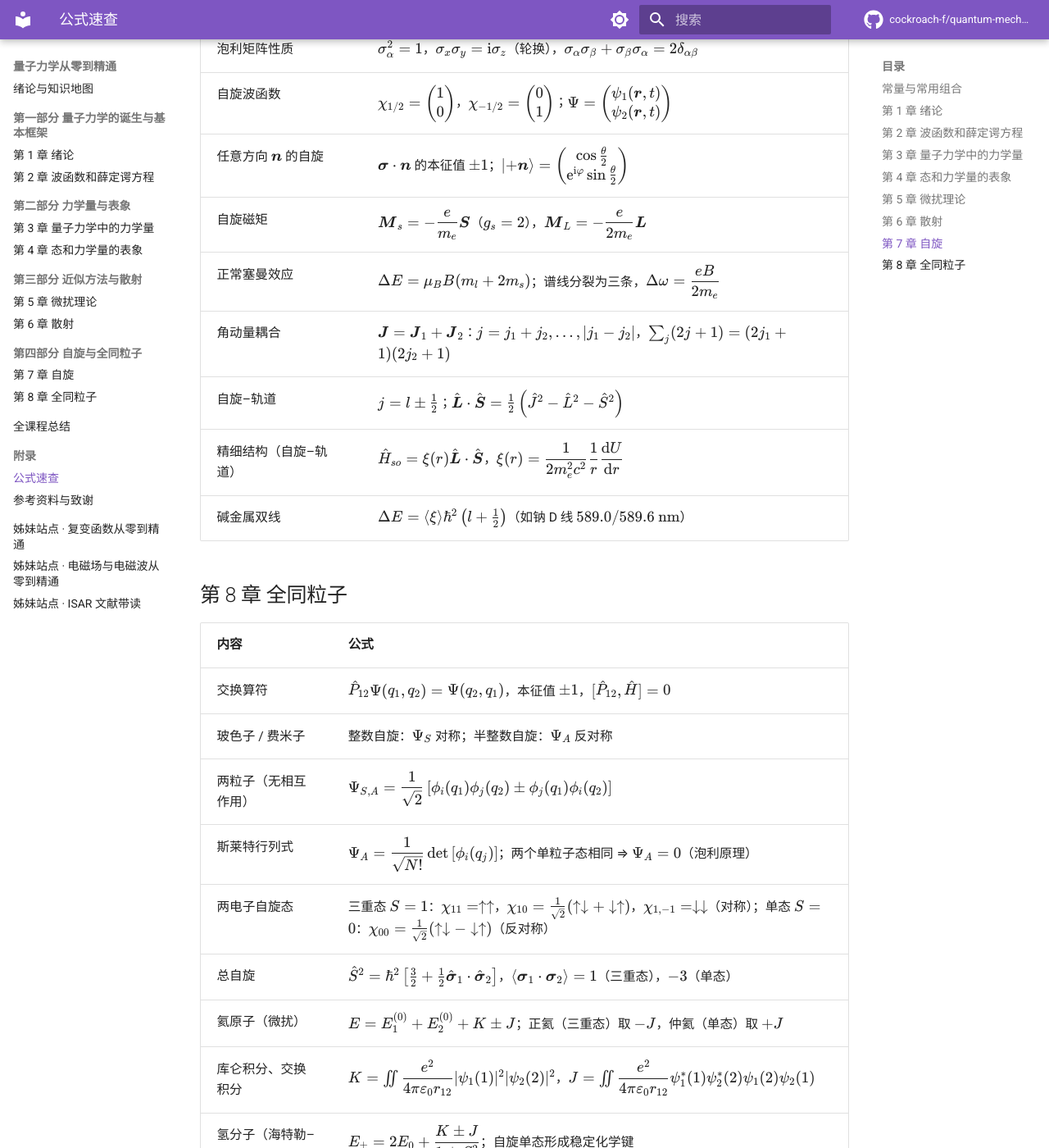
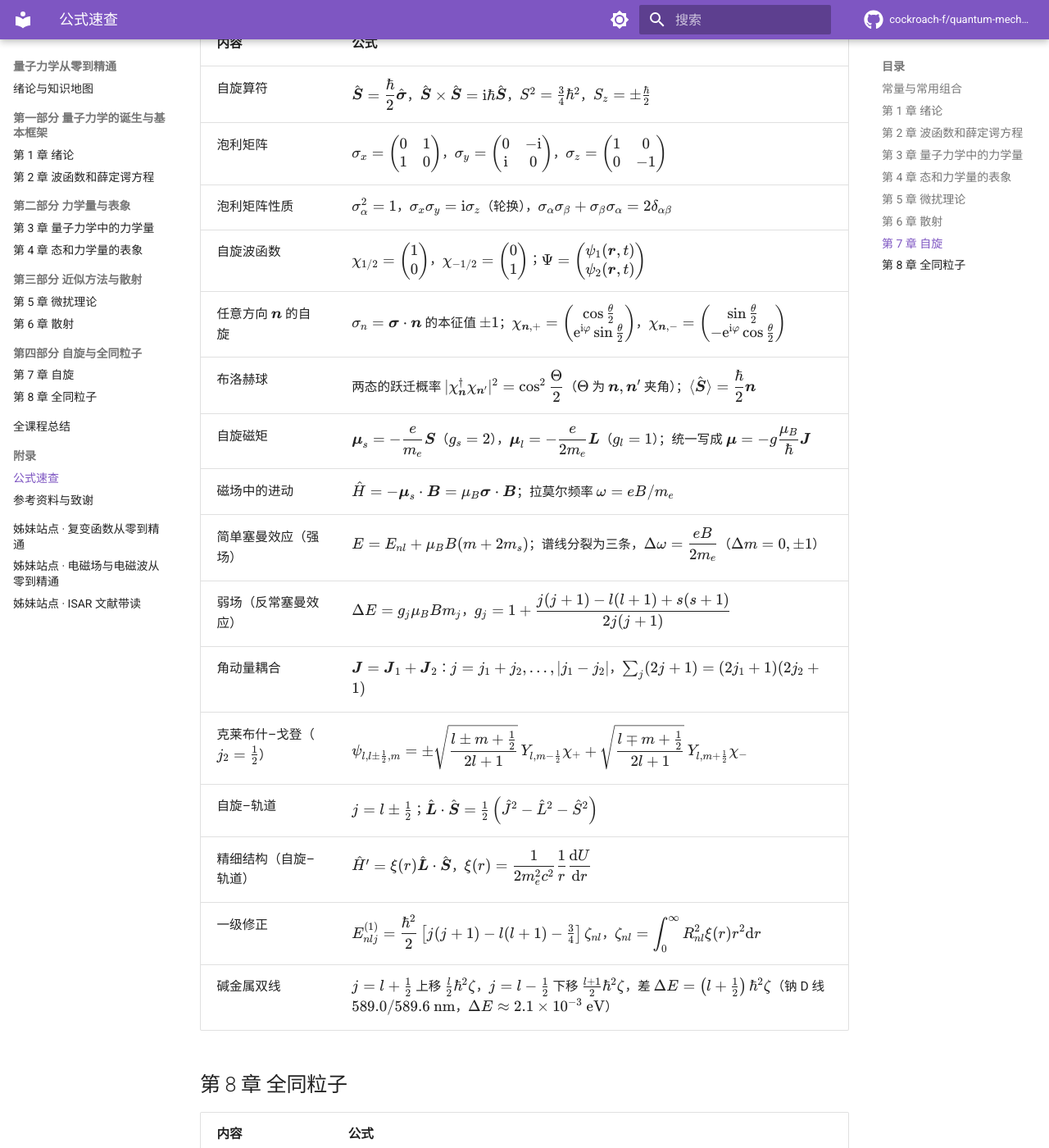
Before and after one commit to cockroach-f/quantum-mechanics, an MkDocs documentation site: the page built from docs/formulas.md, in a window 1280 px wide and 1400 px high, scrolled down 7601 px. Shown: the whole window at 82% size. Built offline with MkDocs 1.6.1 and Material for MkDocs 9.7.7, drawn with Linux system fonts in a browser that asks for light colours; comment, search, counter and statistics services are not loaded; some of the changed text lies outside the part shown.

```diff
--- a/docs/formulas.md
+++ b/docs/formulas.md
@@ -56,7 +56,7 @@
 |---|---|
 | 期望值 | $\langle F\rangle=\int\psi^*\hat F\psi\,\dd\tau=\sum_n\lambda_n\lvert c_n\rvert^2$ |
 | 厄米算符 | $\int\psi^*\hat F\phi\,\dd\tau=\int(\hat F\psi)^*\phi\,\dd\tau$ |
-| 动量本征函数 | $\psi_{\vv p}=(2\pi\hbar)^{-3/2}\ee^{\ii\vv p\cdot\vv r/\hbar}$；箱归一化 $p_x=2\pi\hbar n_x/L$ |
+| 动量本征函数 | $\psi_{\vv p}=(2\pi\hbar)^{-3/2}\ee^{\ii\vv p\cdot\vv r/\hbar}$，$\ip{\psi_{\vv p'}}{\psi_{\vv p}}=\delta(\vv p-\vv p')$；箱归一化 $p_x=2\pi\hbar n_x/L$ |
 | 角动量算符 | $\hat L_z=-\ii\hbar\dfrac{\partial}{\partial\varphi}$，$\hat L^2=-\hbar^2\left[\dfrac{1}{\sin\theta}\dfrac{\partial}{\partial\theta}\left(\sin\theta\dfrac{\partial}{\partial\theta}\right)+\dfrac{1}{\sin^2\theta}\dfrac{\partial^2}{\partial\varphi^2}\right]$ |
 | 球谐函数 | $\hat L^2Y_{lm}=l(l+1)\hbar^2Y_{lm}$，$\hat L_zY_{lm}=m\hbar Y_{lm}$，$\lvert m\rvert\leqslant l$ |
 | 低阶球谐函数 | $Y_{00}=\dfrac1{\sqrt{4\pi}}$，$Y_{10}=\sqrt{\dfrac3{4\pi}}\cos\theta$，$Y_{1,\pm1}=\mp\sqrt{\dfrac{3}{8\pi}}\sin\theta\,\ee^{\pm\ii\varphi}$ |
@@ -64,8 +64,11 @@
 | 氢原子能级 | $E_n=-\dfrac{m}{2\hbar^2}\left(\dfrac{Ze^2}{4\pi\varepsilon_0}\right)^2\dfrac1{n^2}$，$n=n_r+l+1$，简并度 $n^2$ |
 | 氢原子基态 | $\psi_{100}=\dfrac{1}{\sqrt{\pi a_0^3}}\ee^{-r/a_0}$，$r_{\text{最概然}}=a_0$，$\langle r\rangle=\tfrac32a_0$ |
 | 低阶径向函数 | $R_{10}=2a_0^{-3/2}\ee^{-r/a_0}$，$R_{20}=\dfrac{1}{\sqrt2a_0^{3/2}}\left(1-\dfrac{r}{2a_0}\right)\ee^{-r/2a_0}$，$R_{21}=\dfrac{1}{2\sqrt6a_0^{3/2}}\dfrac r{a_0}\ee^{-r/2a_0}$ |
+| 光谱与轨道磁矩 | $\nu=R_\infty c\left(\dfrac1{n'^2}-\dfrac1{n^2}\right)$，$R_\infty=-E_1/hc$；$M_z=-m\mu_{\mathrm B}$，$M_z/L_z=-\dfrac{e}{2m_e}$ |
 | 径向期望值 | $\langle r\rangle_{nl}=\dfrac{a_0}{2}\left[3n^2-l(l+1)\right]$，$\left\langle\dfrac1r\right\rangle_{nl}=\dfrac{1}{n^2a_0}$ |
 | 正交归一、完全 | $\ip{\phi_m}{\phi_n}=\delta_{mn}$，$\sum_n\phi_n(x)\phi_n^*(x')=\delta(x-x')$ |
+| 测量与谱分解 | $P(\lambda_n)=\lvert\ip{\phi_n}{\psi}\rvert^2$，$\hat F=\sum_n\lambda_n\ket{\phi_n}\bra{\phi_n}$ |
+| 宇称 | $\hat P\psi(\vv r)=\psi(-\vv r)$，本征值 $\pm1$；$Y_{lm}$ 的宇称为 $(-1)^l$ |
 | 基本对易关系 | $[\hat x_\alpha,\hat p_\beta]=\ii\hbar\delta_{\alpha\beta}$，$\hat{\vv L}\times\hat{\vv L}=\ii\hbar\hat{\vv L}$，$[\hat L^2,\hat L_\alpha]=0$ |
 | 对易子恒等式 | $[\hat A,\hat B\hat C]=[\hat A,\hat B]\hat C+\hat B[\hat A,\hat C]$；$[\hat x,f(\hat p)]=\ii\hbar f'(\hat p)$，$[\hat p,U(x)]=-\ii\hbar U'(x)$ |
 | 不确定关系 | $\Delta F\Delta G\geqslant\tfrac12\lvert\langle[\hat F,\hat G]\rangle\rvert$，$\Delta x\Delta p_x\geqslant\hbar/2$ |
@@ -135,13 +138,18 @@
 | 泡利矩阵 | $\sigma_x=\begin{pmatrix}0&1\\1&0\end{pmatrix}$，$\sigma_y=\begin{pmatrix}0&-\ii\\\ii&0\end{pmatrix}$，$\sigma_z=\begin{pmatrix}1&0\\0&-1\end{pmatrix}$ |
 | 泡利矩阵性质 | $\sigma_\alpha^2=1$，$\sigma_x\sigma_y=\ii\sigma_z$（轮换），$\sigma_\alpha\sigma_\beta+\sigma_\beta\sigma_\alpha=2\delta_{\alpha\beta}$ |
 | 自旋波函数 | $\chi_{1/2}=\begin{pmatrix}1\\0\end{pmatrix}$，$\chi_{-1/2}=\begin{pmatrix}0\\1\end{pmatrix}$；$\Psi=\begin{pmatrix}\psi_1(\vv r,t)\\\psi_2(\vv r,t)\end{pmatrix}$ |
-| 任意方向 $\vv n$ 的自旋 | $\vv\sigma\cdot\vv n$ 的本征值 $\pm1$；$\ket{+\vv n}=\begin{pmatrix}\cos\frac\theta2\\\ee^{\ii\varphi}\sin\frac\theta2\end{pmatrix}$ |
-| 自旋磁矩 | $\vv M_s=-\dfrac{e}{m_e}\vv S$（$g_s=2$），$\vv M_L=-\dfrac{e}{2m_e}\vv L$ |
-| 正常塞曼效应 | $\Delta E=\mu_BB(m_l+2m_s)$；谱线分裂为三条，$\Delta\omega=\dfrac{eB}{2m_e}$ |
+| 任意方向 $\vv n$ 的自旋 | $\sigma_n=\vv\sigma\cdot\vv n$ 的本征值 $\pm1$；$\chi_{\vv n,+}=\begin{pmatrix}\cos\frac\theta2\\\ee^{\ii\varphi}\sin\frac\theta2\end{pmatrix}$，$\chi_{\vv n,-}=\begin{pmatrix}\sin\frac\theta2\\-\ee^{\ii\varphi}\cos\frac\theta2\end{pmatrix}$ |
+| 布洛赫球 | 两态的跃迁概率 $\lvert\chi_{\vv n}^\dagger\chi_{\vv n'}\rvert^2=\cos^2\dfrac\Theta2$（$\Theta$ 为 $\vv n,\vv n'$ 夹角）；$\langle\hat{\vv S}\rangle=\dfrac\hbar2\vv n$ |
+| 自旋磁矩 | $\vv\mu_s=-\dfrac{e}{m_e}\vv S$（$g_s=2$），$\vv\mu_l=-\dfrac{e}{2m_e}\vv L$（$g_l=1$）；统一写成 $\vv\mu=-g\dfrac{\mu_B}{\hbar}\vv J$ |
+| 磁场中的进动 | $\hat H=-\vv\mu_s\cdot\vv B=\mu_B\vv\sigma\cdot\vv B$；拉莫尔频率 $\omega=eB/m_e$ |
+| 简单塞曼效应（强场） | $E=E_{nl}+\mu_BB(m+2m_s)$；谱线分裂为三条，$\Delta\omega=\dfrac{eB}{2m_e}$（$\Delta m=0,\pm1$） |
+| 弱场（反常塞曼效应） | $\Delta E=g_j\mu_BBm_j$，$g_j=1+\dfrac{j(j+1)-l(l+1)+s(s+1)}{2j(j+1)}$ |
 | 角动量耦合 | $\vv J=\vv J_1+\vv J_2$：$j=j_1+j_2,\dots,\lvert j_1-j_2\rvert$，$\sum_j(2j+1)=(2j_1+1)(2j_2+1)$ |
+| 克莱布什–戈登（$j_2=\tfrac12$） | $\psi_{l,l\pm\frac12,m}=\pm\sqrt{\dfrac{l\pm m+\frac12}{2l+1}}\,Y_{l,m-\frac12}\chi_++\sqrt{\dfrac{l\mp m+\frac12}{2l+1}}\,Y_{l,m+\frac12}\chi_-$ |
 | 自旋–轨道 | $j=l\pm\tfrac12$；$\hat{\vv L}\cdot\hat{\vv S}=\tfrac12\left(\hat J^2-\hat L^2-\hat S^2\right)$ |
-| 精细结构（自旋–轨道） | $\hat H_{so}=\xi(r)\hat{\vv L}\cdot\hat{\vv S}$，$\xi(r)=\dfrac{1}{2m_e^2c^2}\dfrac1r\dfrac{\dd U}{\dd r}$ |
-| 碱金属双线 | $\Delta E=\langle\xi\rangle\hbar^2\left(l+\tfrac12\right)$（如钠 D 线 $589.0/589.6\ \mathrm{nm}$） |
+| 精细结构（自旋–轨道） | $\hat H'=\xi(r)\hat{\vv L}\cdot\hat{\vv S}$，$\xi(r)=\dfrac{1}{2m_e^2c^2}\dfrac1r\dfrac{\dd U}{\dd r}$ |
+| 一级修正 | $E^{(1)}_{nlj}=\dfrac{\hbar^2}2\left[j(j+1)-l(l+1)-\tfrac34\right]\zeta_{nl}$，$\zeta_{nl}=\displaystyle\int_0^\infty R_{nl}^2\xi(r)r^2\dd r$ |
+| 碱金属双线 | $j=l+\tfrac12$ 上移 $\tfrac l2\hbar^2\zeta$，$j=l-\tfrac12$ 下移 $\tfrac{l+1}2\hbar^2\zeta$，差 $\Delta E=\left(l+\tfrac12\right)\hbar^2\zeta$（钠 D 线 $589.0/589.6\ \mathrm{nm}$，$\Delta E\approx2.1\times10^{-3}\ \mathrm{eV}$） |
 
 ## 第 8 章 全同粒子
 
```
Also changed, not shown: README.md (+15 -0 lines), docs/ch4.md (+1 -1 lines), docs/ch5.md (+1 -1 lines), docs/ch8.md (+1 -1 lines), docs/index.md (+12 -10 lines), docs/summary.md (+9 -8 lines).
